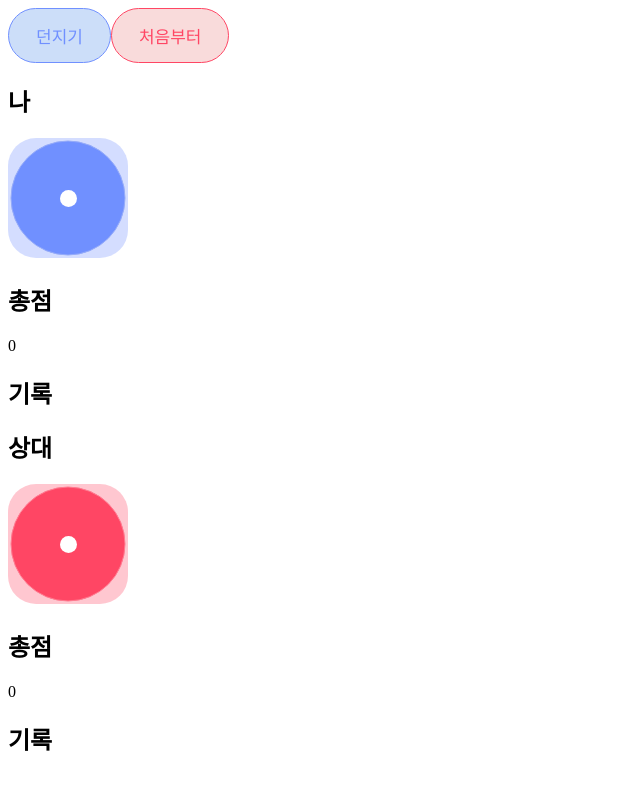
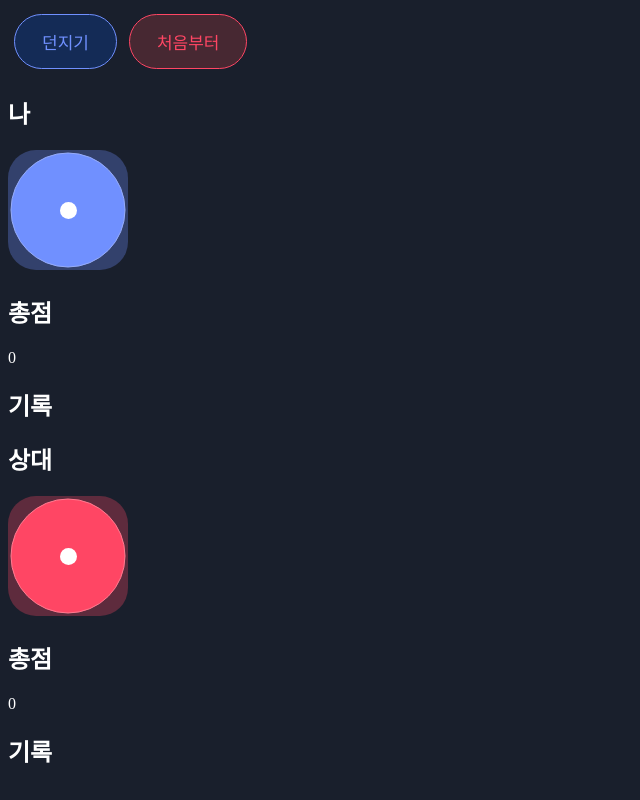
Before and after one commit to samon3869/diceGame, a React (Create React App) app: page / in a window 1280 px wide. Shown: the whole page, without its empty margins (0-640 px from the left). Built offline with nearby package versions, Linux system fonts and the light colour scheme.

Commit message:
css className

```diff
--- /dev/null
+++ b/src/App.css
@@ -0,0 +1,3 @@
+.App .App-button {
+	margin: 6px;
+}
--- a/src/App.js
+++ b/src/App.js
@@ -1,6 +1,7 @@
 import Board from './Board';
 import Button from './Button.js';
 import { useState } from 'react';
+import './App.css';
 
 
 function random(n) {
@@ -24,10 +25,10 @@ function App() {
 	};
 
 	return (
-		<div>
+		<div className="App">
 			<div>
-				<Button color="blue" onClick={handleRollClick}>던지기</Button>
-				<Button color="red" onClick={handleClearClick}>처음부터</Button>
+				<Button className="App-button" color="blue" onClick={handleRollClick}>던지기</Button>
+				<Button className="App-button" color="red" onClick={handleClearClick}>처음부터</Button>
 			</div>
 			<div>
 				<Board name="나" color="blue" gameHistory={myHistory} />
--- /dev/null
+++ b/src/Button.css
@@ -0,0 +1,19 @@
+.Button {
+	padding: 14px 27px;
+	border-radius: 9999px;
+	outline: none;
+	cursor: pointer;
+	font-size: 17px;
+}
+
+.Button.blue {
+	background-color: rgba(0, 89, 255, 0.2);
+	border: solid 1px #7090ff;
+	color: #7090ff;
+}
+
+.Button.red {
+	background-color: rgba(255, 78, 78, 0.2);
+	border: solid 1px #ff4664;
+	color: #ff4664;
+}
--- a/src/Button.js
+++ b/src/Button.js
@@ -1,28 +1,12 @@
-const baseButtonStyle = {
-	padding: '14px 27px',
-	borderRadius: '30px',
-	outline: 'none',
-	cursor: 'pointer',
-	fontSize: '17px',
-};
+import './Button.css';
 
-const blueButtonStyle = {
-	...baseButtonStyle,
-	backgroundColor: 'rgba(0, 89, 225, 0.2)',
-	border: 'solid 1px #7090ff',
-	color: '#7090ff',
-};
-
-const redButtonStyle = {
-	...baseButtonStyle,
-	backgroundColor: 'rgba(225, 78, 78, 0.2)',
-	border: 'solid 1px #ff4664',
-	color: '#ff4664',
-};
-
-function Button({ children, onClick, color }) {
-	const style = color === 'red' ? redButtonStyle : blueButtonStyle;
-		return <button style={style} onClick={onClick}>{children}</button>;
+function Button({ children, onClick, color = 'blue', className = '' }) {
+	const classNames = `Button ${color} ${className}`;
+		return (
+			<button className={classNames} onClick={onClick}>
+				{children}
+			</button>
+		);
 }
 
 export default Button;
--- /dev/null
+++ b/src/index.css
@@ -0,0 +1,4 @@
+body {
+	background-color: #191f2c;
+	color: #fff;
+}
--- a/src/index.js
+++ b/src/index.js
@@ -1,5 +1,6 @@
 import ReactDOM from 'react-dom';
 import App from './App.js';
+import './index.css';
 
 const root = ReactDOM.createRoot(document.getElementById('root'));
 
```
